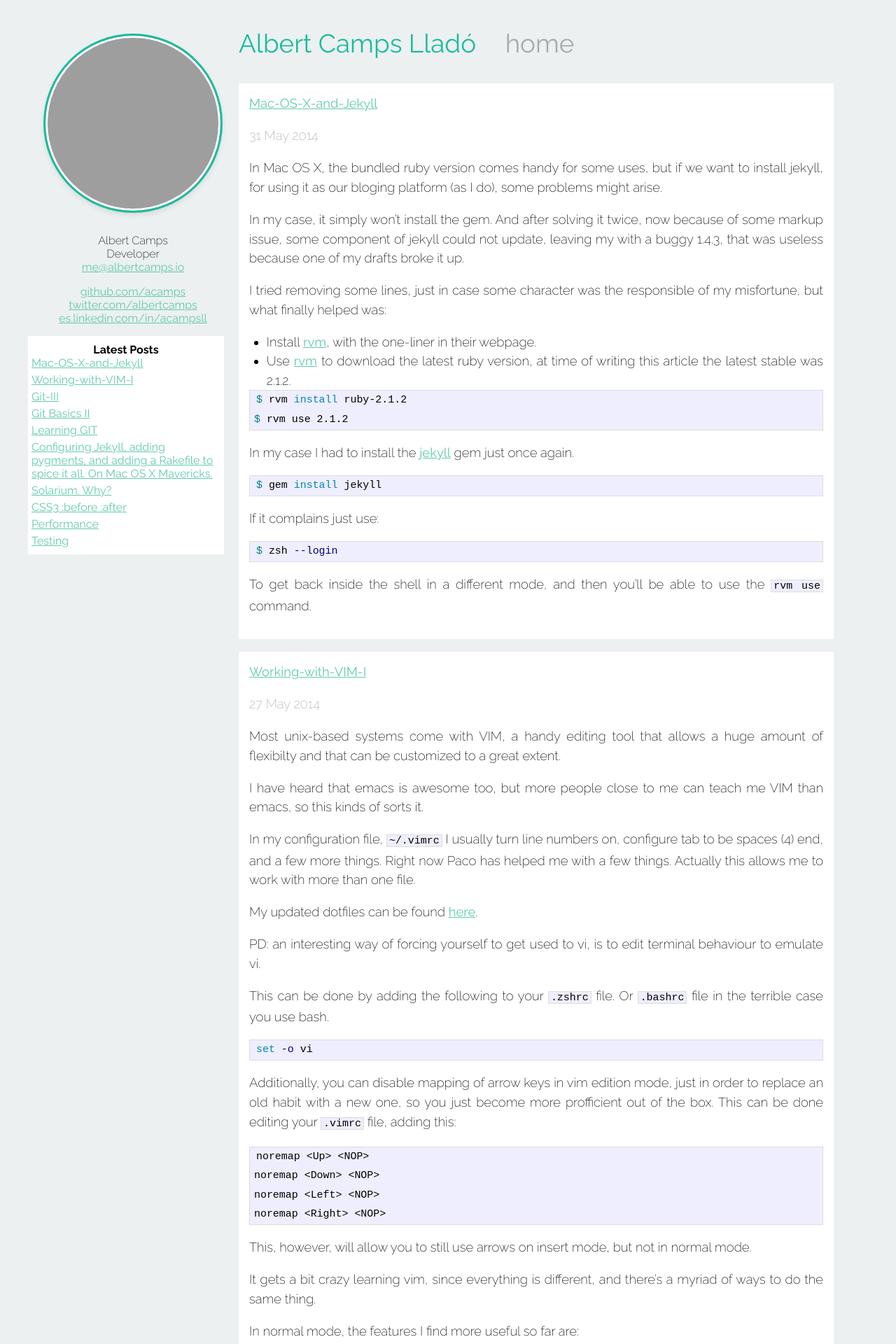
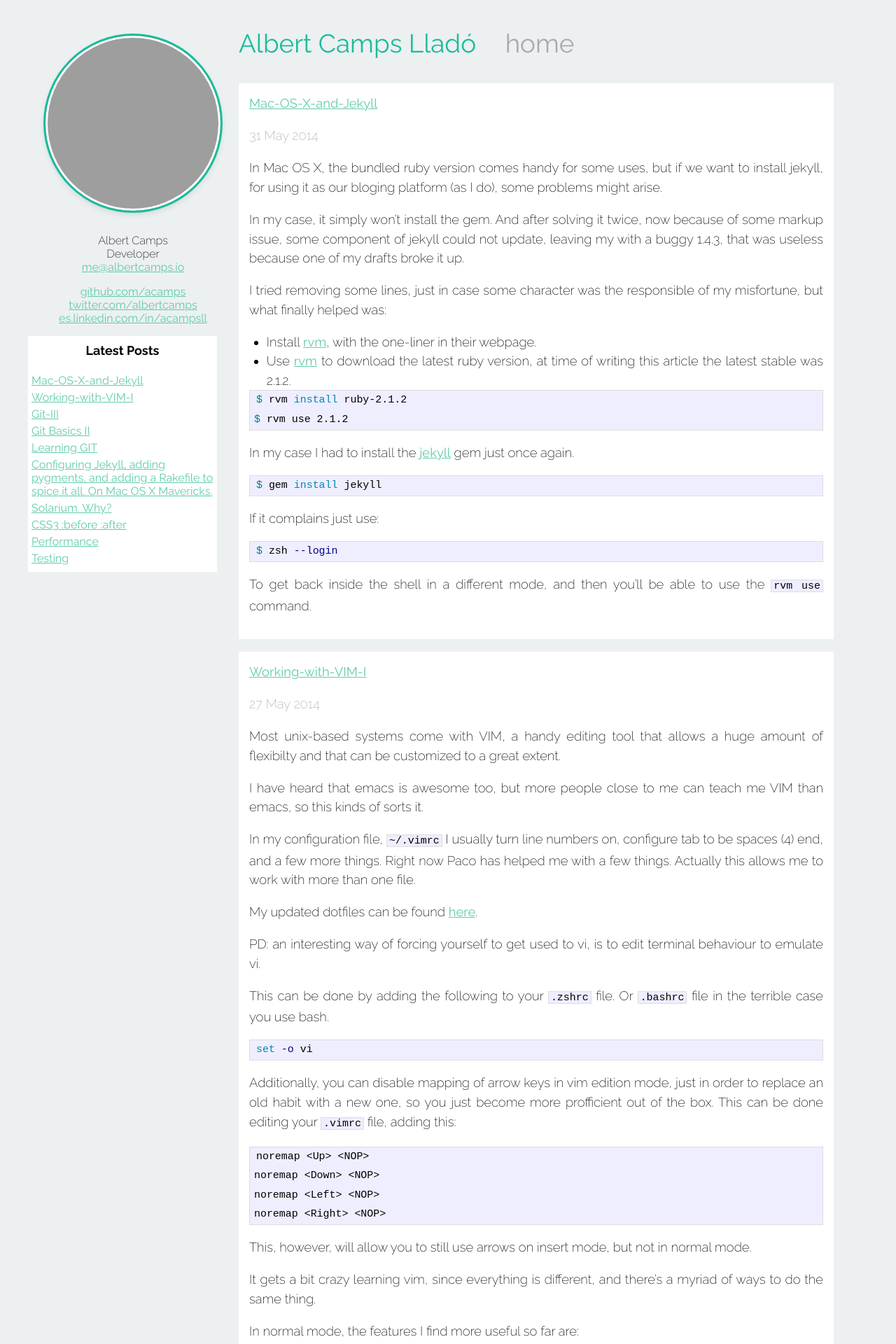
Before and after one commit to lapd-c/acamps.github.io, a Jekyll site: the page built from index.html, in a window 1280 px wide. Shown: the top 1920 px of the page at 70% size. Built offline with Jekyll 4.4.1, drawn with Linux system fonts in a browser that asks for light colours; Markdown is read by kramdown in place of the engine named in the settings; the list of posts is cut into pages by our own code; grey boxes are pictures that could not be loaded.

Commit message:
Fix responsive version

```diff
--- a/_layouts/default.html
+++ b/_layouts/default.html
@@ -32,7 +32,6 @@
       <div id="outter_container">
         <div id="sidebar">
           <div class="logo"></div>
-          <div class="footer">
             <div class="contact personal">
               <p>
                 Albert Camps<br />
@@ -47,14 +46,15 @@
                 <a href="https://es.linkedin.com/in/acampsll">es.linkedin.com/in/acampsll</a><br />
               </p>
             </div>
-          </div>
           <div class="latest">
-            <b>Latest Posts</b>
+            <div class="box">
+            <h1>Latest Posts</h1>
             <ul>
             {% for post in site.posts limit: 10 %}
               <li><a href="{{ post.url }}">{{ post.title }}</a></li>
             {% endfor %}
             </ul>
+          </div>
           </div>
         </div>
         <div class="site">
--- a/_layouts/post.html
+++ b/_layouts/post.html
@@ -1,10 +1,10 @@
 ---
 layout: default
 ---
+<div class="post white_bg">
     <h2>{{ page.title }}</h2>
     <p class="meta">{{ page.date | date_to_string }}</p>
 
-<div class="post white_bg">
     {{ content }}
 </div>
 <div id="disqus_thread"></div>
--- a/css/main.css
+++ b/css/main.css
@@ -106,7 +106,7 @@
 .site .meta {
   color: #aaa;
 }
-
+/** REMOVED footer from html
 .site .footer {
   font-size: 80%;
   color: #666;
@@ -133,7 +133,7 @@
 .site .footer .rss img {
   border: 0;
 }
-
+**/
 /*****************************************************************************/
 /*
 /* Posts
@@ -191,6 +191,7 @@
 }
 
 .post.white_bg {
+  padding: 10px;
   background-color: #ffffff;
 }
 
@@ -222,14 +223,28 @@
 
 #sidebar .latest {
   background-color: #ffffff;
+  width:90%;
+}
+
+#sidebar .latest .box {
   padding: 10px 5px 5px 5px;
-  width:90%;
+}
+
+#sidebar .latest h1 {
+  text-align: center;
+  font-weight: bold;
+  font-size: 18px;
+  padding-bottom: 5px;
 }
 
 #sidebar .latest li {
   text-align: left;
   list-style-type: none;
   padding-bottom: 5px;
+}
+
+#disqus_thread {
+    margin-top: 15px;
 }
 
 /*****************************************************************************/
@@ -251,12 +266,25 @@
   }
   .site {
     width: 95% !important;
-    margin: 0 2.5%;
+    margin: 0 2.5% !important;
   }
+
+  #sidebar .latest {
+    width: 95% !important;
+    margin: 0px 2.5%;
+  }
+
+  #sidebar .latest li {
+    text-align: center !important;
+    font-size: 18px;
+    line-height: 24px;
+  }
+
   #sidebar {
-    width:95% !important;
-    margin:0 2.5%;
+    width: 100% !important;
+    margin: 0px;
   }
+
   #outter_container {
     width: 95%;
   }
```
Lines whose indentation alone changed are shown as unchanged.
